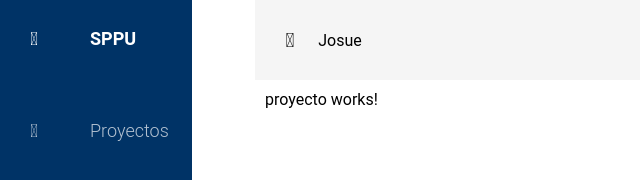
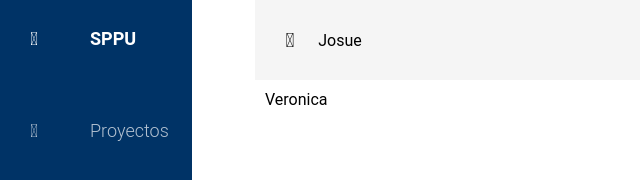
Before and after one commit to handellazo/FrontendPI4S, an Angular app: page /home/proyecto in a window 1280 px wide. Shown: the top 180 px of the page, without its empty margins (0-640 px from the left). Built offline with nearby package versions, Linux system fonts and the light colour scheme.

Commit message:
vero proyecto

```diff
--- a/src/app/modules/Proyecto/pages/proyecto/proyecto.component.html
+++ b/src/app/modules/Proyecto/pages/proyecto/proyecto.component.html
@@ -1 +1 @@
-<p>proyecto works!</p>
+<p>Veronica</p>
```
